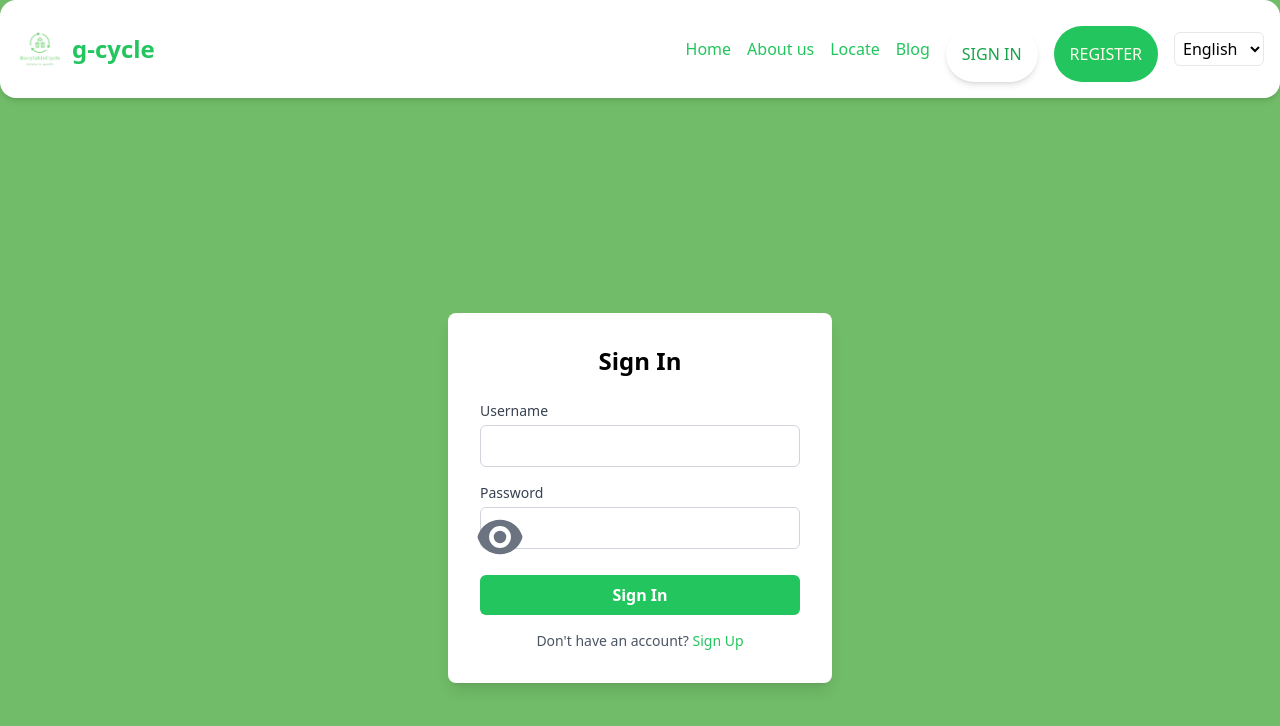
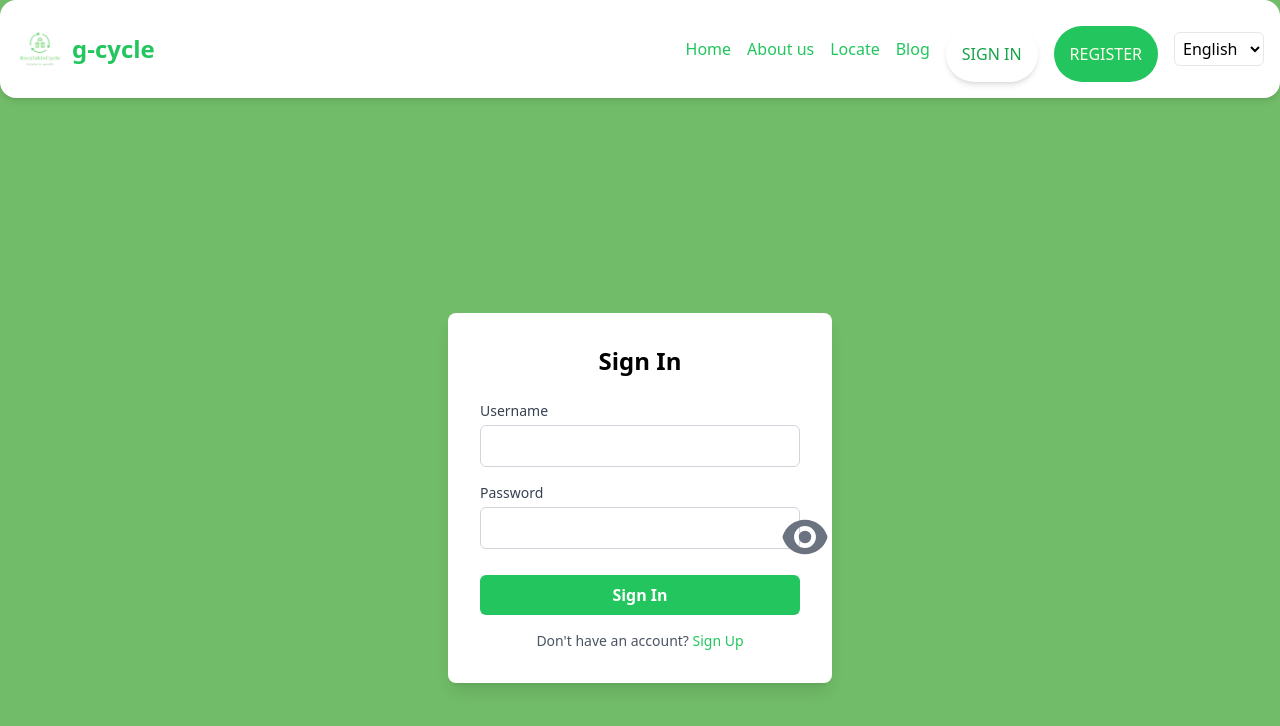
Before and after one commit to dark-royal/recycle, a React (Create React App) app: page /login in a window 1280 px wide. Shown: the top 726 px of the page. Built offline with nearby package versions, Linux system fonts and the light colour scheme.

Commit message:
Updated the user dashboard

```diff
--- a/src/Pages/LogIn/index.jsx
+++ b/src/Pages/LogIn/index.jsx
@@ -125,7 +125,7 @@ const SignIn = () => {
                                             style={{
                                                 backgroundColor: 'transparent',
                                                 padding: '0',
-                                                transform: 'translateX(-10%) translateY(-10%)', // Shift to the left
+                                                transform: 'translateX(60%) translateY(-10%)',
                                                 display: 'flex',
                                                 alignItems: 'center',
                                                 justifyContent: 'center',
@@ -133,19 +133,15 @@ const SignIn = () => {
                                                 width: '50px',
                                                 color: '#6B7280', // Tailwind's gray-500 color
                                             }}
-                                            className="absolute inset-y-0 left-0 pl-3" // Adjusted from right-0 to left-0
+                                            className="absolute inset-y-0 right-0 pr-3"
                                         >
                                             {showPassword ? (
                                                 <EyeSlashIcon
-                                                    style={{height: '50px', width: '50px', color: '#6B7280'}}
-                                                />
+                                                    style={{height: '50px', width: '50px', color: '#6B7280'}}/>
                                             ) : (
-                                                <EyeIcon
-                                                    style={{height: '50px', width: '50px', color: '#6B7280'}}
-                                                />
+                                                <EyeIcon style={{height: '50px', width: '50px', color: '#6B7280'}}/>
                                             )}
                                         </button>
-
 
                                         <FormikErrorMessage name="password" component="div"
                                                             className="text-red-500 text-sm"/>
```
